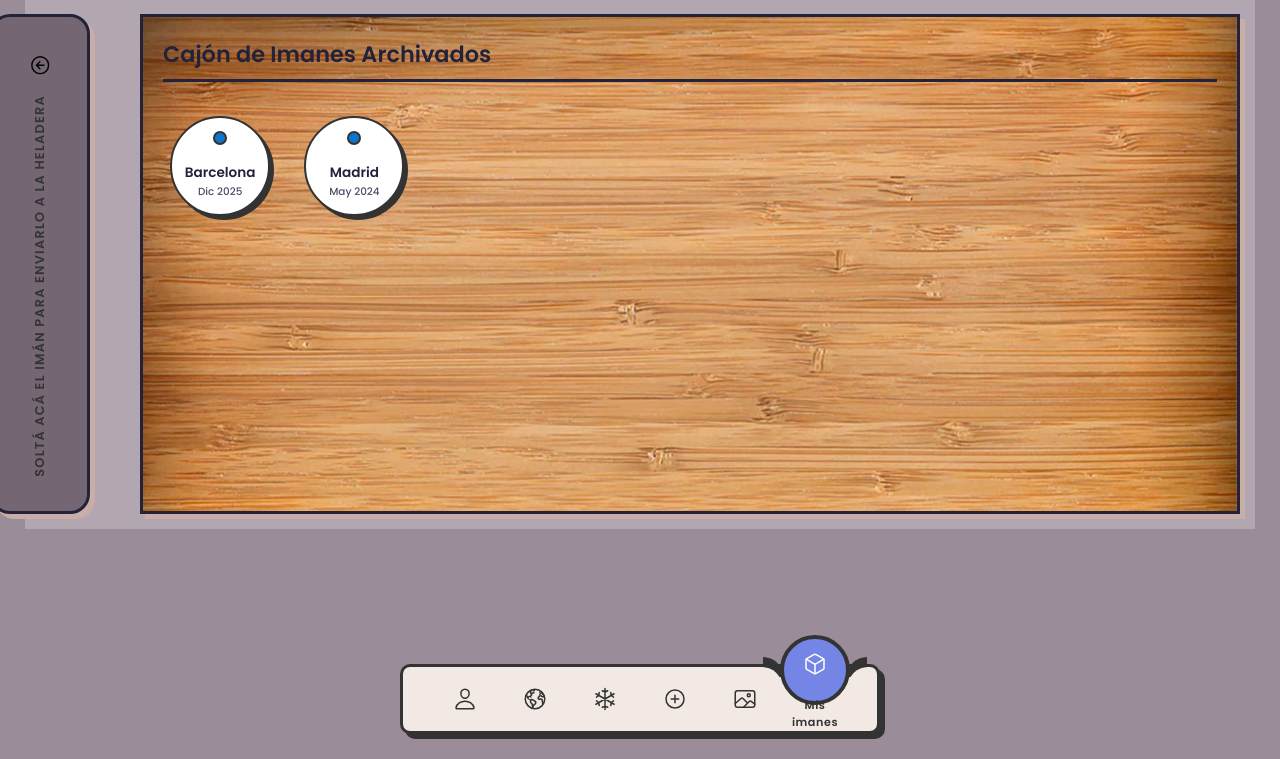
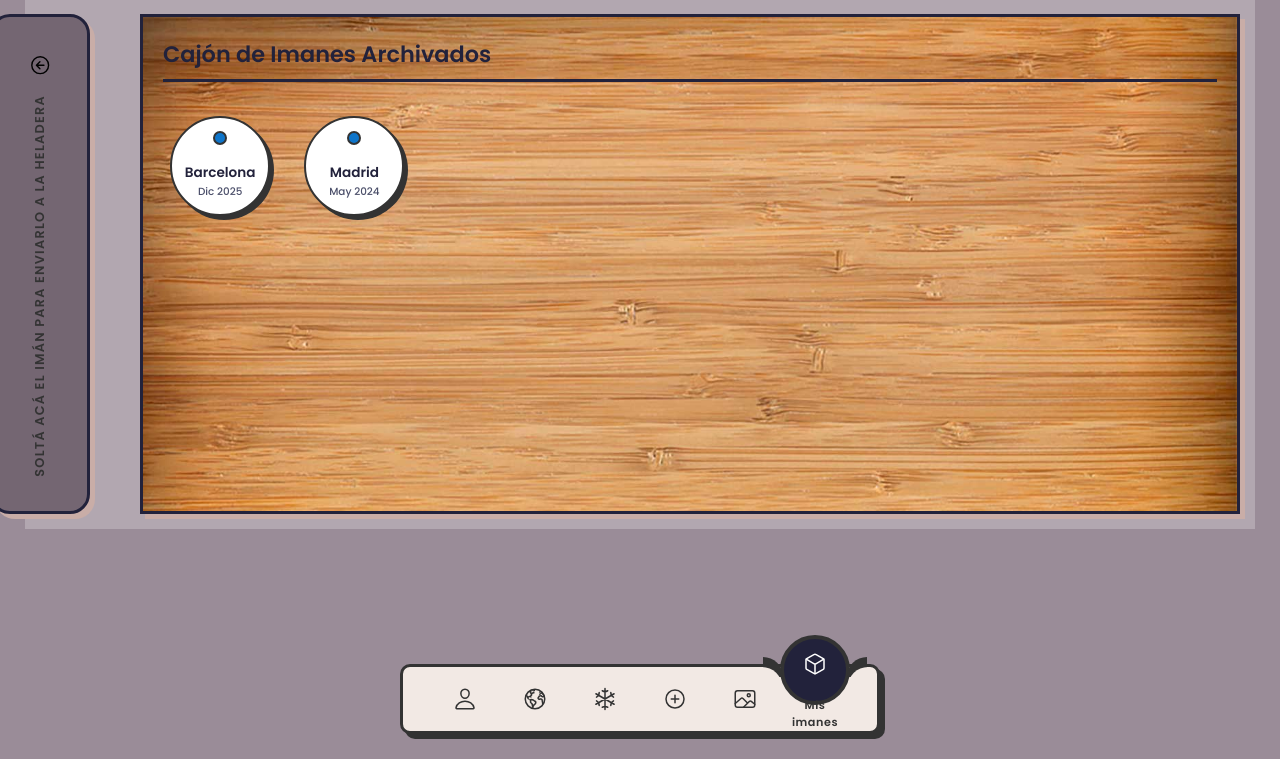
Before and after one commit to agus-enc/TP-Final-IDS-Icebox, a Flask app: page /cajon in a window 1280 px wide. Shown: the part 41-800 px from the top of the page. Run offline with Flask 3, Linux system fonts and the light colour scheme; the visitor is signed in with stand-in values (Sample User, id 1).

Commit message:
Cambio de color del boton indicador de la barra de navegacion

```diff
--- a/frontend/static/css/main.css
+++ b/frontend/static/css/main.css
@@ -111,7 +111,7 @@ body {
     top: -50%;
     width: 70px;
     height: 70px;
-    background: #7485e6;
+    background: #22223b;
     border-radius: 50%;
     border: 4px solid #333333;
     transition: 0.5s;
```
